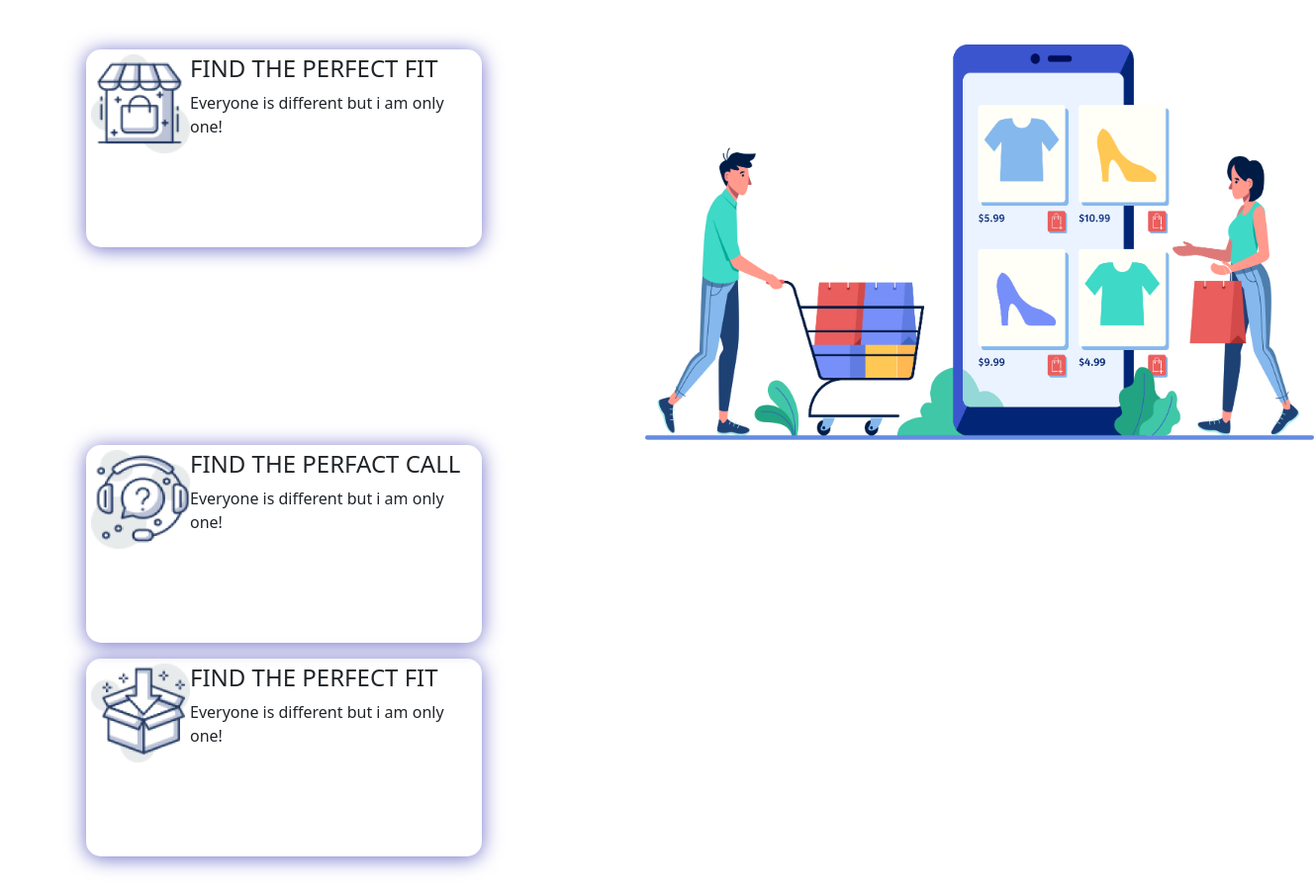
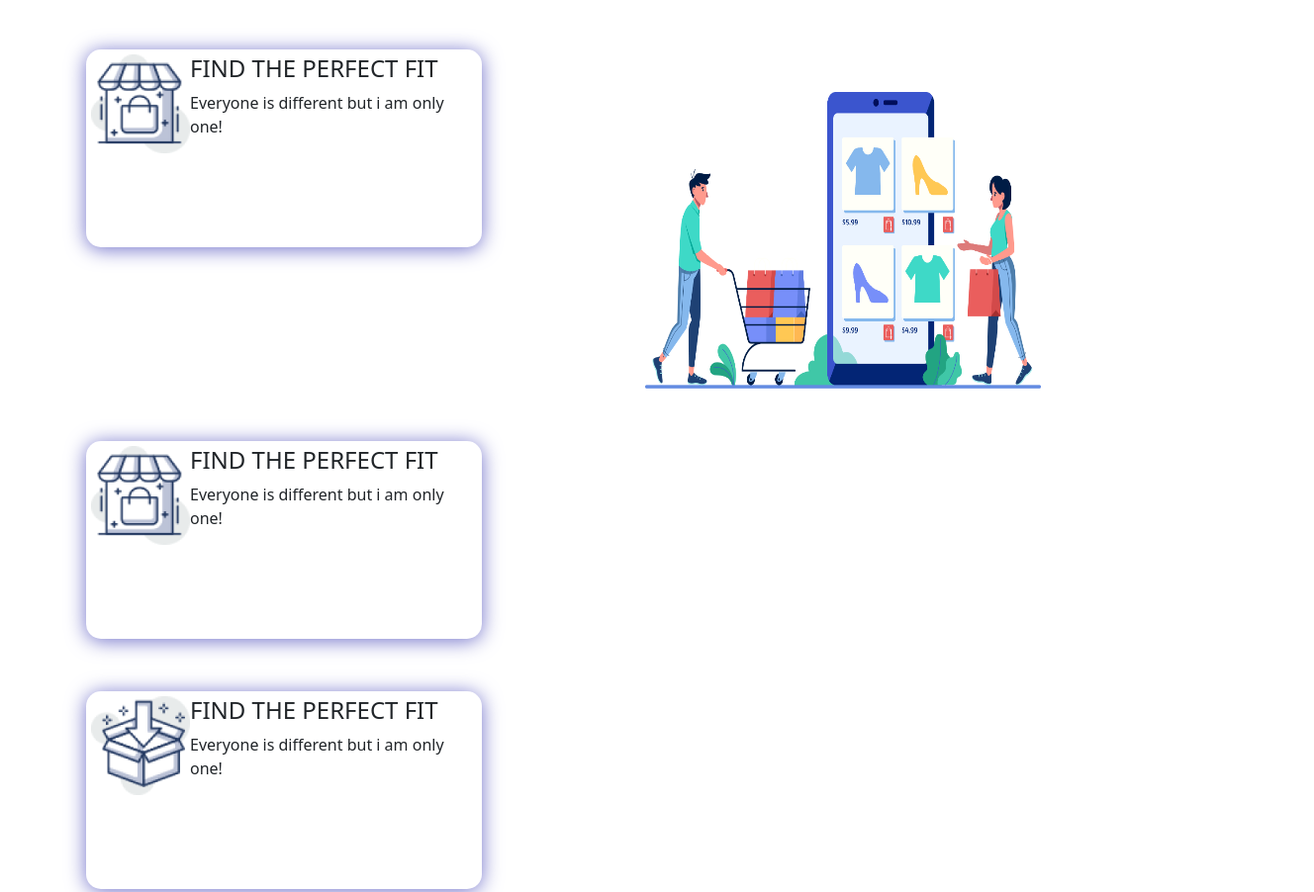
Before and after one commit to nafiewnafi123/assignment4, a plain HTML site: page ASSINGMENT/AS2/into.html in a window 1280 px wide. Shown: the part 378-1280 px from the top of the page at 99% size, 1328 px wide, since content can reach past the window. Drawn offline with nearby package versions, Linux system fonts and the light colour scheme.

Commit message:
assignment2

```diff
--- a/ASSINGMENT/AS2/into.html
+++ b/ASSINGMENT/AS2/into.html
@@ -61,7 +61,6 @@ our product are good!
 </section>
 </header>
 
-
 <section>
 
 <div class="container">
@@ -78,32 +77,59 @@ our product are good!
 
 </div>
 
+<div class="col-sm-6 mt-5">
 
-<div class="col-sm-6 mt-5">
-<img src="logo, icon/XMLID 1.png" alt=""
-height="400px">
+  <div class="col-sm-6 mt-5">
+    <img id="so-much" src="logo, icon/XMLID 1.png" alt="">
+
+    </div>
 
 </div>
+
+
+
+
+
+
+
+
 <div class="container">
 
+<div class="row">
+<div class="col-sm-6 mt-5">
+  <div class="box" >
+    <img src="Logo, Icon/image 12.png" alt="" height="100px">
+    <h4>FIND THE PERFECT FIT</h4>
+    <p>Everyone is different but i am only one!</p>
+
 </div>
-<div class="col-sm-6">
+</div>
+</div>
 
-    <div class="box" >
-        <img src="Logo, Icon/image 14.png" alt="" height="100px">
-        <h4>FIND THE PERFACT CALL</h4>
-        <p>Everyone is different but i am only one!</p>
-
-  </div>
-
-  <div class="col-sm-6 mt-3">
+  <div class="col-sm-6 mt-5">
 
     <div class="box" >
         <img src="Logo, Icon/image 13.png" alt="" height="100px">
         <h4>FIND THE PERFECT FIT</h4>
         <p>Everyone is different but i am only one!</p>
 
+
+
+ </div>
+
+
+
+
   </div>
+
+
+
+
+
+
+
+
+
 </section>
 
 
--- a/ASSINGMENT/AS2/style.css
+++ b/ASSINGMENT/AS2/style.css
@@ -51,3 +51,7 @@ background-image: -webkit-linear-gradient(45deg  rgb(218, 118, 25), rgb(0, 240,
     background-color: rgb(253, 244, 244);
 
 }
+#so-much{
+    height: 300px;
+    width: 400px;
+}
```
